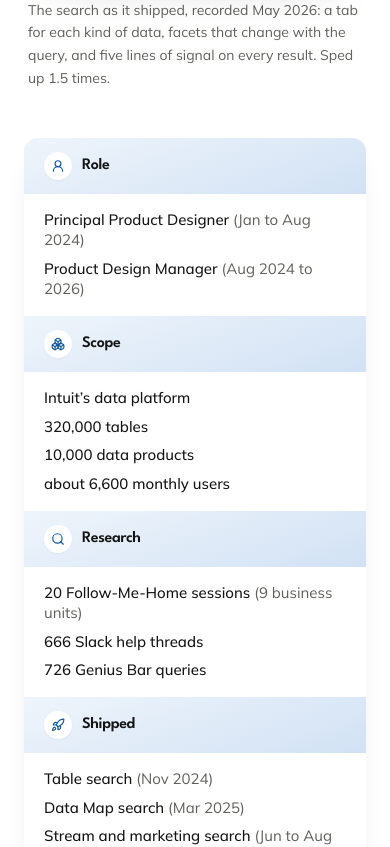
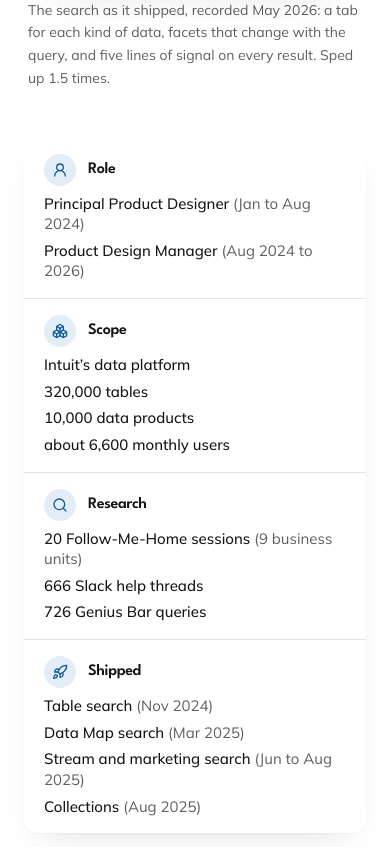
Before and after one commit to kbhawalk24/kbhawalk24.github.io, a Next.js app: page /work/search-2 in a window 390 px wide. Shown: the part 1000-1847 px from the top of the page. Built offline with nearby package versions, Linux system fonts and the light colour scheme.

Commit message:
Case pages: the opening facts are a transposed table, one row per label in reading order with a tinted icon, facts running across the row; stacked one per line on phones
Co-Authored-By: Claude Fable 5.1 <noreply@anthropic.com>

```diff
--- a/components/short-page.tsx
+++ b/components/short-page.tsx
@@ -583,33 +583,36 @@ const FACT_ICONS: Record<string, React.ComponentType<{ className?: string; style
   Role: UserRound, Scope: Boxes, Research: Search, Shipped: Rocket, Team: UserRound,
 }
 
-/** The opening facts: one column per label, a tinted header cell with an icon, then short stacked lines. */
+/** The opening facts as a transposed table: one row per label, read top to
+ *  bottom in the order Role, Scope, Research, Shipped; the facts of a row
+ *  run across it so each group stays together. An icon in the page's tint
+ *  marks the label; everything else is hairlines and type. */
 function Facts({ facts, tint }: { facts: PageFact[]; tint: string }) {
   return (
-    <dl className={cn(CARD, 'mt-12 grid overflow-hidden p-0 sm:grid-cols-2 lg:grid-cols-4')}>
-      {facts.map((f, i) => {
+    <dl className={cn(CARD, 'mt-12 divide-y divide-border overflow-hidden p-0')}>
+      {facts.map((f) => {
         const Icon = FACT_ICONS[f.label]
         return (
-          <div key={f.label} className={cn('flex flex-col', i % 2 === 1 && 'sm:border-l sm:border-border', i >= 2 && 'sm:border-t sm:border-border lg:border-t-0', i > 0 && 'lg:border-l lg:border-border')}>
-            <dt className="flex items-center gap-2.5 px-5 py-3.5" style={tintPanel(tint)}>
+          <div key={f.label} className="grid sm:grid-cols-[11rem_minmax(0,1fr)]">
+            <dt className="flex items-center gap-3 px-5 pt-4 sm:py-4 sm:pr-4">
               {Icon && (
-                <span className="flex size-7 items-center justify-center rounded-full bg-card shadow-soft">
-                  <Icon className="size-3.5" style={tintText(tint)} aria-hidden />
+                <span className="flex size-8 shrink-0 items-center justify-center rounded-full" style={{ backgroundColor: `color-mix(in oklab, ${tint} 12%, var(--card))` }}>
+                  <Icon className="size-4" style={tintText(tint)} aria-hidden />
                 </span>
               )}
               <span className="font-heading text-base font-semibold tracking-tight text-foreground">{f.label}</span>
             </dt>
             {f.lines ? (
-              <dd className="grid content-start gap-2 px-5 py-4">
+              <dd className="flex flex-col gap-y-1.5 px-5 pb-4 pt-2 sm:flex-row sm:flex-wrap sm:items-baseline sm:gap-x-7 sm:border-l sm:border-border sm:py-4">
                 {f.lines.map((line) => (
-                  <p key={line.text + (line.note ?? '')} className="font-sans text-[15px] leading-snug text-foreground">
+                  <span key={line.text + (line.note ?? '')} className="font-sans text-[15px] leading-snug text-foreground">
                     <span className="font-medium">{line.text}</span>
                     {line.note && <span className="text-muted-foreground"> {line.note}</span>}
-                  </p>
+                  </span>
                 ))}
               </dd>
             ) : (
-              <dd className="px-5 py-4 text-pretty font-sans text-[15px] leading-relaxed text-foreground">{f.value}</dd>
+              <dd className="px-5 pb-4 pt-2 text-pretty font-sans text-[15px] leading-relaxed text-foreground sm:border-l sm:border-border sm:py-4">{f.value}</dd>
             )}
           </div>
         )
```
